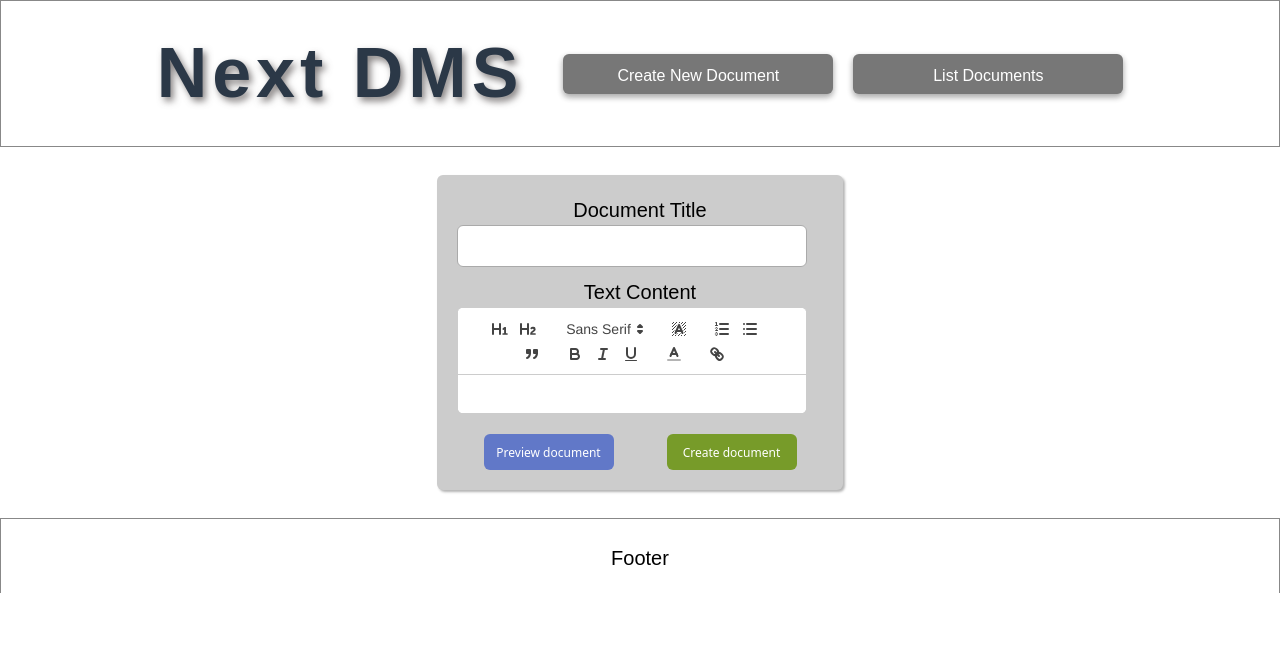
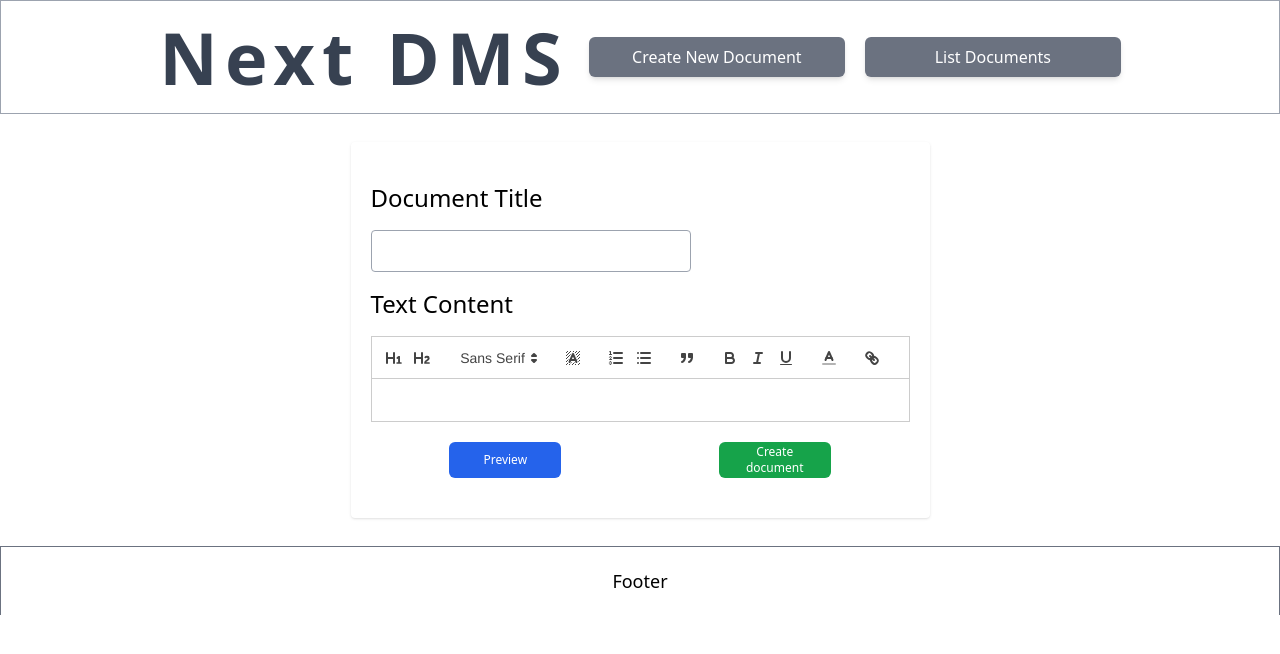
Before and after one commit to Frontend-YH/Next-DMS, a Next.js app: page /add-post in a window 1280 px wide. Shown: the top 654 px of the page. Built offline with nearby package versions, Linux system fonts and the light colour scheme.

Commit message:
Styling with Tailwind

```diff
--- a/app/add-post/page.js
+++ b/app/add-post/page.js
@@ -1,43 +1,43 @@
-"use client"
-import { useState } from "react"
-import { useRouter, useSearchParams } from 'next/navigation';
-import QEditor from '@/components/QEditor'
-import './page.css';
+"use client";
+import { useState } from "react";
+import { useRouter } from "next/navigation";
+import QEditor from "@/components/QEditor";
+import ReactQuill from "react-quill";
+import "quill/dist/quill.bubble.css";
 
 export default function addPost() {
-
-    const [title, setTitle] = useState("")
-    const [content, setContent] = useState("")
-    const [post, setPost] = useState({})
-    const [preview, setPreview] = useState(false)
+  const [title, setTitle] = useState("");
+  const [content, setContent] = useState("");
+  const [post, setPost] = useState({});
+  const [preview, setPreview] = useState(false);
 
   const router = useRouter();
 
-    const titleEventHandler = ((event) => {
+  const titleEventHandler = (event) => {
     setTitle(event.target.value);
-    })
+  };
 
-    const contentEventHandler = ((event) => {
+  const contentEventHandler = (event) => {
     setContent(event);
-    })
+  };
 
-    const handlePreview = ((event) => {
+  const handlePreview = (event) => {
     event.preventDefault();
-        setPreview(!preview)
-    })
+    setPreview(!preview);
+  };
 
-    const handleSubmit = async (event) =>  {
+  const handleSubmit = async (event) => {
     event.preventDefault();
 
     // Double check that the fields are not empty
-         if (title!=="" && content !=="") {
+    if (title !== "" && content !== "") {
       const res = await fetch("/api/posts", {
         method: "POST",
         headers: {
           "Content-Type": "application/json",
         },
-                body: JSON.stringify({title, content})
-            })
+        body: JSON.stringify({ title, content }),
+      });
 
       if (res.ok) {
         setTitle("");
@@ -45,199 +45,76 @@ export default function addPost() {
         router.push("/");
       }
     } else {
-            alert("Fields are empty!")
+      alert("Fields are empty!");
     }
-    }
-
-
-        // Document Edit Container Styling
-        const documentEdit = {
-            backgroundColor: "#ffffff",
-            padding: "0px",
-            margin: "0px",
-        }
-
-        // Document Edit Input
-        const documentEditInput = {
-            display: "block",
-            width: "350px",
-            height: "38px",
-            fontFamily: "sans-serif, arial, verdana",
-            fontSize: "12px",
-            padding: "20px",
-            border: "1px solid #aaaaaa",
-            borderRadius: "6px",
-            marginBottom: "10px",
-            backgroundColor: "#ffffff",
-            color: "#000000"
-            }
-
-        // Document Edit TextArea
-        const documentEditTA = {
-            display: "block",
-            width: "350px",
-            height: "406px",
-            fontFamily: "sans-serif, arial, verdana",
-            fontSize: "12px",
-            padding: "20px",
-            border: "1px solid #aaaaaa",
-            borderRadius: "6px",
-            backgroundColor: "#ffffff",
-            color: "#000000"
-            }
-
-        // Document Preview Content
-        const documentPreviewContent= {
-            display: "block",
-            width: "350px",
-            height: "406px",
-            fontFamily: "sans-serif, arial, verdana",
-            fontSize: "12px",
-            padding: "30px",
-            border: "1px solid #aaaaaa",
-            borderRadius: "6px",
-            backgroundColor: "#ffffff",
-            color: "#000000",
-            textAlign: "left"
-            }
-
-        // Document Ul Styling
-        const documentUl = {
-            display: "flex",
-            flexDirection: "column",
-            alignItems: "center",
-            listStyle: "none"
-
-        }
-
-    // Document Li Styling
-    const documentLi = {
-        width: "100%",
-        height: "fit-content",
-        margin: "8px",
-        padding: "20px",
-        borderRadius: "6px",
-        textAlign: "center",
-        backgroundColor: "#cccccc",
-        boxShadow: "rgba(0, 0, 0, 0.30) 1.95px 1.95px 2.6px"
-
-    }
-
-    // Document Label Styling
-    const documentLabel = {
-        display: "block",
-        fontFamily: "sans-serif, arial, verdana",
-        fontSize: "20px",
-        textAlign: "center",
-        color: "#000000"
-    }
-
-    // Document Preview Title Styling
-    const documentPreviewTitle = {
-        display: "block",
-        fontFamily: "sans-serif, arial, verdana",
-        fontSize: "20px",
-        textAlign: "center",
-        color: "#000000",
-        textAlign: "center"
-    }
-
-    const documentPreviewBtn = {
-
-        fontSize: "12px",
-        backgroundColor: "#6178C8",
-        color: "#ffffff",
-        border: "0px",
-        borderRadius: "6px",
-        width: "130px",
-        height: "36px",
-        padding: "10px",
-        cursor: "pointer"
-
-        }
-
-        const documentPreviewBtnClose = {
-
-            fontSize: "12px",
-            backgroundColor: "#777777",
-            color: "#ffffff",
-            border: "0px",
-            borderRadius: "6px",
-            width: "130px",
-            height: "36px",
-            padding: "10px",
-            cursor: "pointer"
-
-            }
-
-    const documentCreateBtn = {
-
-    fontSize: "12px",
-    backgroundColor: "#779B29",
-    color: "#ffffff",
-    border: "0px",
-    borderRadius: "6px",
-    width: "130px",
-    height: "36px",
-    padding: "10px",
-    cursor: "pointer"
-
-    }
-
-    const btnDiv = {
-        display: "flex",
-        flexDirection: "row",
-        justifyContent: "space-around",
-        width: "100%",
-      }
-
+  };
   return (
-
-        <div style={documentEdit}>
-
+    <div className="bg-white p-0 m-0">
       {post ? (
-
         <div>
           <form onSubmit={handleSubmit}>
-        <ul style={documentUl}>
-        <li style={documentLi}>
-
+            <ul className="flex flex-col items-center list-none">
+              <li className="w-full h-auto my-2 px-5 py-10 rounded text-center shadow text-black">
                 {preview ? (
                   <div>
-                <label style={documentPreviewTitle}>{title}</label><br/>
-                <div style={documentPreviewContent} dangerouslySetInnerHTML={{ __html: content }} className="html-content"/><br/>
-                <div style={btnDiv}>
-                <button style={documentPreviewBtnClose} onClick={handlePreview}>Close Preview</button>
+                    <label className="block font-sans text-2xl text-center text-black">
+                      {title}
+                    </label>
+                    <ReactQuill
+                      theme="bubble"
+                      value={content || ""}
+                      readOnly={true}
+                      className="text-black"
+                    />
+                    <div className="flex flex-row justify-around w-full">
+                      <button
+                        className="text-sm bg-gray-600 text-white border-0 rounded-md w-32 h-9 px-2.5 cursor-pointer"
+                        onClick={handlePreview}
+                      >
+                        Close Preview
+                      </button>
                     </div>
                   </div>
                 ) : (
                   <div>
-            <label style={documentLabel}>Document Title</label>
-            <input style={documentEditInput} defaultValue={title} type="text" onChange={titleEventHandler}/>
-            <label style={documentLabel}>Text Content</label>
+                    <label className="block font-sans text-2xl pb-4 text-left text-black">
+                      Document Title
+                    </label>
+                    <input
+                      className="block w-80 h-9 font-sans text-sm p-5 border border-gray-400 rounded bg-white text-black"
+                      defaultValue={title}
+                      type="text"
+                      onChange={titleEventHandler}
+                    />
+                    <label className="block font-sans text-2xl py-4 text-left text-black">
+                      Text Content
+                    </label>
 
-            <QEditor onChange={contentEventHandler} value={content}/>
+                    <QEditor onChange={contentEventHandler} value={content} />
 
-            <div style={btnDiv}>
-            <button style={documentPreviewBtn} onClick={handlePreview}>Preview document</button>
-            <button style={documentCreateBtn} type="submit">Create document</button>
+                    <div className="flex flex-row justify-around w-full">
+                      <button
+                        className="text-xs bg-blue-600 text-white border-0 rounded-md w-28 h-9 px-2 cursor-pointer"
+                        onClick={handlePreview}
+                      >
+                        Preview
+                      </button>
+                      <button
+                        className="text-xs bg-green-600 text-white border-0 rounded-md w-28 h-9 px-2 cursor-pointer"
+                        type="submit"
+                      >
+                        Create document
+                      </button>
                     </div>
                   </div>
                 )}
-
               </li>
             </ul>
           </form>
         </div>
-
       ) : (
         <div>Loading...</div>
       )}
-
     </div>
-
-    )
-
+  );
 }
-
-// <textarea style={documentEditTA} defaultValue={content} onChange={contentEventHandler}/><br/>
--- a/app/edit-post/page.js
+++ b/app/edit-post/page.js
@@ -2,7 +2,8 @@
 import { useState, useEffect } from "react";
 import { useRouter, useSearchParams } from "next/navigation";
 import QEditor from "@/components/QEditor";
-import "./page.css";
+import ReactQuill from "react-quill";
+import "quill/dist/quill.bubble.css";
 
 export default function editPost() {
   const [title, setTitle] = useState("");
@@ -59,159 +60,27 @@ export default function editPost() {
     }
   };
 
-  // Document Edit Container Styling
-  const documentEdit = {
-    backgroundColor: "#ffffff",
-    padding: "0px",
-    margin: "0px",
-  };
-
-  // Document Edit Input
-  const documentEditInput = {
-    display: "block",
-    width: "350px",
-    height: "38px",
-    fontFamily: "sans-serif, arial, verdana",
-    fontSize: "12px",
-    padding: "20px",
-    border: "1px solid #aaaaaa",
-    borderRadius: "6px",
-    marginBottom: "10px",
-    backgroundColor: "#ffffff",
-    color: "#000000",
-  };
-
-  // Document Edit TextArea
-  const documentEditTA = {
-    display: "block",
-    width: "350px",
-    height: "406px",
-    fontFamily: "sans-serif, arial, verdana",
-    fontSize: "12px",
-    padding: "20px",
-    border: "1px solid #aaaaaa",
-    borderRadius: "6px",
-    backgroundColor: "#ffffff",
-    color: "#000000",
-  };
-
-  // Document Preview Content
-  const documentPreviewContent = {
-    display: "block",
-    width: "350px",
-    height: "406px",
-    fontFamily: "sans-serif, arial, verdana",
-    fontSize: "12px",
-    padding: "30px",
-    border: "1px solid #aaaaaa",
-    borderRadius: "6px",
-    backgroundColor: "#ffffff",
-    color: "#000000",
-    textAlign: "left",
-  };
-
-  // Document Ul Styling
-  const documentUl = {
-    display: "flex",
-    flexDirection: "column",
-    alignItems: "center",
-    listStyle: "none",
-  };
-
-  // Document Li Styling
-  const documentLi = {
-    width: "100%",
-    height: "fit-content",
-    margin: "8px",
-    padding: "20px",
-    borderRadius: "6px",
-    textAlign: "center",
-    backgroundColor: "#cccccc",
-    boxShadow: "rgba(0, 0, 0, 0.30) 1.95px 1.95px 2.6px",
-  };
-
-  // Document Label Styling
-  const documentLabel = {
-    display: "block",
-    fontFamily: "sans-serif, arial, verdana",
-    fontSize: "20px",
-    textAlign: "center",
-    color: "#000000",
-  };
-
-  // Document Preview Title Styling
-  const documentPreviewTitle = {
-    display: "block",
-    fontFamily: "sans-serif, arial, verdana",
-    fontSize: "20px",
-    textAlign: "center",
-    color: "#000000",
-    textAlign: "center",
-  };
-
-  const documentPreviewBtn = {
-    fontSize: "12px",
-    backgroundColor: "#6178C8",
-    color: "#ffffff",
-    border: "0px",
-    borderRadius: "6px",
-    width: "130px",
-    height: "36px",
-    padding: "10px",
-    cursor: "pointer",
-  };
-
-  const documentPreviewBtnClose = {
-    fontSize: "12px",
-    backgroundColor: "#777777",
-    color: "#ffffff",
-    border: "0px",
-    borderRadius: "6px",
-    width: "120px",
-    height: "36px",
-    padding: "10px",
-    cursor: "pointer",
-  };
-
-  const documentSaveBtn = {
-    fontSize: "12px",
-    backgroundColor: "#779B29",
-    color: "#ffffff",
-    border: "0px",
-    borderRadius: "6px",
-    width: "130px",
-    height: "36px",
-    padding: "10px",
-    cursor: "pointer",
-  };
-
-  const btnDiv = {
-    display: "flex",
-    flexDirection: "row",
-    justifyContent: "space-around",
-    width: "100%",
-  };
-
   return (
-    <div style={documentEdit}>
+    <div className="bg-white p-0 m-0">
       {post ? (
         <div>
           <form onSubmit={handleSubmit}>
-            <ul style={documentUl}>
-              <li style={documentLi}>
+            <ul className="flex flex-col items-center list-none">
+              <li className="w-full h-auto my-2 px-5 py-10 rounded text-center shadow text-black">
                 {preview ? (
                   <div>
-                    <label style={documentPreviewTitle}>{title}</label>
-                    <br />
-                    <div
-                      style={documentPreviewContent}
-                      dangerouslySetInnerHTML={{ __html: content }}
-                      className="html-content"
+                    <label className="block font-sans text-2xl text-center text-black">
+                      {title}
+                    </label>
+                    <ReactQuill
+                      theme="bubble"
+                      value={content || ""}
+                      readOnly={true}
+                      className="text-black"
                     />
-                    <br />
-                    <div style={btnDiv}>
+                    <div className="flex flex-row justify-around w-full">
                       <button
-                        style={documentPreviewBtnClose}
+                        className="text-sm bg-gray-600 text-white border-0 rounded-md w-32 h-9 px-2.5 cursor-pointer"
                         onClick={handlePreview}
                       >
                         Close Preview
@@ -220,28 +89,32 @@ export default function editPost() {
                   </div>
                 ) : (
                   <div>
-                    <label style={documentLabel}>Document Title</label>
+                    <label className="block font-sans text-2xl pb-4 text-left text-black">
+                      Document Title
+                    </label>
                     <input
-                      style={documentEditInput}
+                      className="block w-80 h-9 font-sans text-sm p-5 border border-gray-400 rounded-md bg-white text-black"
+                      defaultValue={title}
                       type="text"
-                      defaultValue={title || post.title}
                       onChange={titleEventHandler}
                     />
-                    <label style={documentLabel}>Text Content</label>
+                    <label className="block font-sans text-2xl py-4 text-left text-black">
+                      Text Content
+                    </label>
 
-                    <QEditor
-                      onChange={contentEventHandler}
-                      value={content || post.content}
-                    />
+                    <QEditor onChange={contentEventHandler} value={content} />
 
-                    <div style={btnDiv}>
+                    <div className="flex flex-row justify-around w-full">
                       <button
-                        style={documentPreviewBtn}
+                        className="text-xs bg-blue-600 text-white border-0 rounded-md w-28 h-9 px-2 cursor-pointer"
                         onClick={handlePreview}
                       >
-                        Preview document
+                        Preview
                       </button>
-                      <button style={documentSaveBtn} type="submit">
+                      <button
+                        className="text-xs bg-green-600 text-white border-0 rounded-md w-28 h-9 px-2 cursor-pointer"
+                        type="submit"
+                      >
                         Save changes
                       </button>
                     </div>
--- a/components/Footer.js
+++ b/components/Footer.js
@@ -1,15 +1,7 @@
-import './footer.css';
-
-
 export default function Footer() {
-
-
   return (
-
-    <footer className="footer">
+    <footer className="relative flex flex-col items-center justify-center border border-gray-500 p-5 bg-white mt-5 text-lg w-full mb-0 border-b-0 text-black">
       Footer
     </footer>
-
-  )
-
+  );
 }
--- a/components/Header.js
+++ b/components/Header.js
@@ -1,30 +1,23 @@
-import './header.css';
-import Link from "next/link"
+import Link from "next/link";
 
 export default function Header() {
-
-  const createDocumentBtn = {
-
-    display: "block",
-    fontSize: "16px",
-    backgroundColor: "#777777", /* #779B29 */
-    color: "#ffffff",
-    border: "0px",
-    borderRadius: "6px",
-    width: "270px",
-    height: "40px",
-    padding: "10px",
-    cursor: "pointer",
-    margin: "0px",
-    boxShadow: "0 3px 6px rgba(0,0,0,0.16), 0 3px 6px rgba(0,0,0,0.23)"
-
-  }
-
   return (
-    <header className="header">
-        <Link href="/"><h1>Next DMS</h1></Link><br/>
-        <Link href="/add-post"><button style={createDocumentBtn}>Create New Document</button></Link>
-        <Link href="/"><button style={createDocumentBtn}>List Documents</button></Link>
+    <header className="relative flex flex-wrap gap-5 items-center justify-center p-5 bg-white border border-gray-400 mb-5">
+      <Link href="/">
+        <h1 className="text-7xl font-bold text-gray-700 text-center tracking-widest">
+          Next DMS
+        </h1>
+      </Link>
+      <Link href="/add-post">
+        <button className="block text-base bg-gray-500 text-white border-0 rounded-md w-64 h-10 px-2.5 cursor-pointer m-0 shadow-md">
+          Create New Document
+        </button>
+      </Link>
+      <Link href="/">
+        <button className="block text-base bg-gray-500 text-white border-0 rounded-md w-64 h-10 px-2.5 cursor-pointer m-0 shadow-md">
+          List Documents
+        </button>
+      </Link>
     </header>
-  )
+  );
 }
--- a/components/QEditor.css
+++ /dev/null
@@ -1,14 +0,0 @@
-
-.editor-container {
-    background-color: #ffffff;
-    border-radius: 8px;
-    color: #000000;
-    margin-bottom: 20px;
-    width: 350px;
-  }
-
-  .ql-editor {
-    background-color: inherit; /* the editor content gets the same background color as the container */
-    padding: 10px;
-
-  }
--- a/components/QEditor.js
+++ b/components/QEditor.js
@@ -1,18 +1,19 @@
-"use client"
+"use client";
 
-import React, { useState } from 'react';
-import ReactQuill from 'react-quill';
-import 'react-quill/dist/quill.snow.css';
-import './QEditor.css';
+import React, { useState } from "react";
+import ReactQuill from "react-quill";
+import "react-quill/dist/quill.snow.css";
 
 const QEditor = ({ onChange, value }) => {
-
   const modules = {
     toolbar: [
-      [{ 'header': '1' }, { 'header': '2' }, { 'font': [] }], [{ 'background': [] }],
-      [{ 'list': 'ordered'}, { 'list': 'bullet' }], ['blockquote'],
-      ['bold', 'italic', 'underline'],
-      [{ 'color': [] }], ['link'],
+      [{ header: "1" }, { header: "2" }, { font: [] }],
+      [{ background: [] }],
+      [{ list: "ordered" }, { list: "bullet" }],
+      ["blockquote"],
+      ["bold", "italic", "underline"],
+      [{ color: [] }],
+      ["link"],
     ],
   };
 
@@ -21,12 +22,13 @@ const QEditor = ({ onChange, value }) => {
   };
 
   return (
-    <div className='editor-container'>
+    <div className="bg-white text-black mb-5">
       <ReactQuill
         theme="snow"
         value={value}
         onChange={handleEditorChange}
         modules={modules}
+        className="bg-white"
       />
     </div>
   );
--- a/components/footer.css
+++ /dev/null
@@ -1,27 +0,0 @@
-.footer {
-
-    position: relative;
-
-    display: flex;
-    flex-direction: column;
-    align-items: center;
-    justify-content: center;
-
-    border: 1px solid #888;
-
-    padding: 20px;
-
-    font-family: Arial, Helvetica, sans-serif;
-    font-size: 28px;
-    color: #000;
-    background-color: #fff;
-
-    padding-top: 24px;
-    margin-top: 20px;
-
-    font-size: 20px;
-    width: 100%;
-    margin-bottom: 0px;
-    border-bottom: 0px;
-
-}
--- a/components/header.css
+++ /dev/null
@@ -1,36 +0,0 @@
-.header {
-
-    position: relative;
-    display: flex;
-    flex-wrap: wrap;
-    gap: 20px;
-    align-items: center;
-    justify-content: center;
-    height: auto;
-
-    padding: 20px;
-    font-family: Arial, Helvetica, sans-serif;
-    font-size: 28px;
-    color: #000;
-    background-color: #fff;
-    margin: 0px;
-    width: 100%;
-    border: 1px solid #888;
-
-    margin-bottom: 20px;
-
-}
-
-.header h1 {
-
-
-        font-family: 'Ubuntu', sans-serif;
-        font-size: 70px;
-        font-weight: bold;
-        color: #2b3847;
-        text-align: center;
-        letter-spacing: 5px;
-        text-shadow: 3px 4px 7px rgba(100, 95, 95, 0.8);
-
-
-}
```
Also changed, not shown: app/add-post/page.css (deleted, +0 -26 lines), app/edit-post/page.css (deleted, +0 -26 lines). Lines whose indentation alone changed are shown as unchanged.
